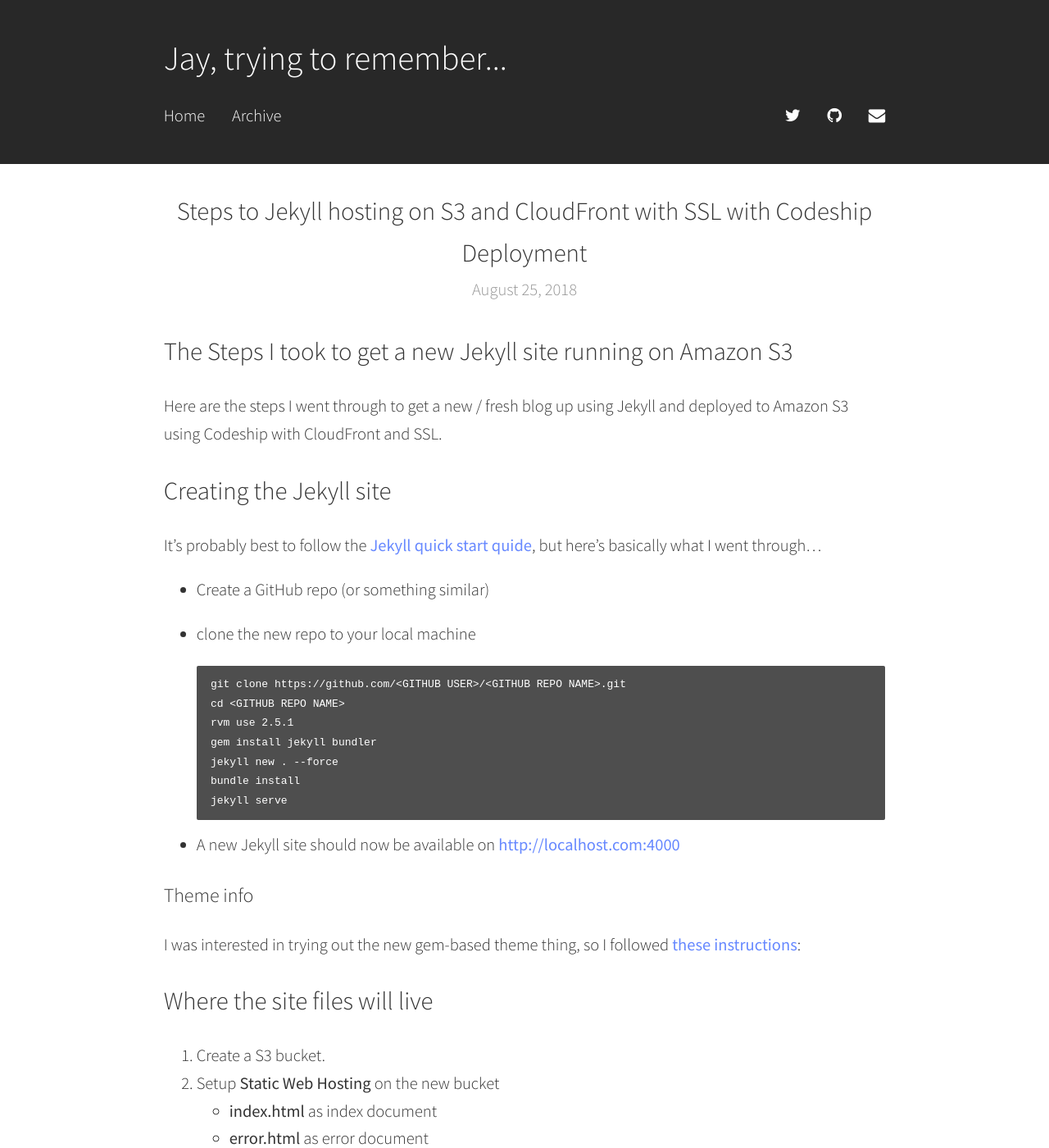
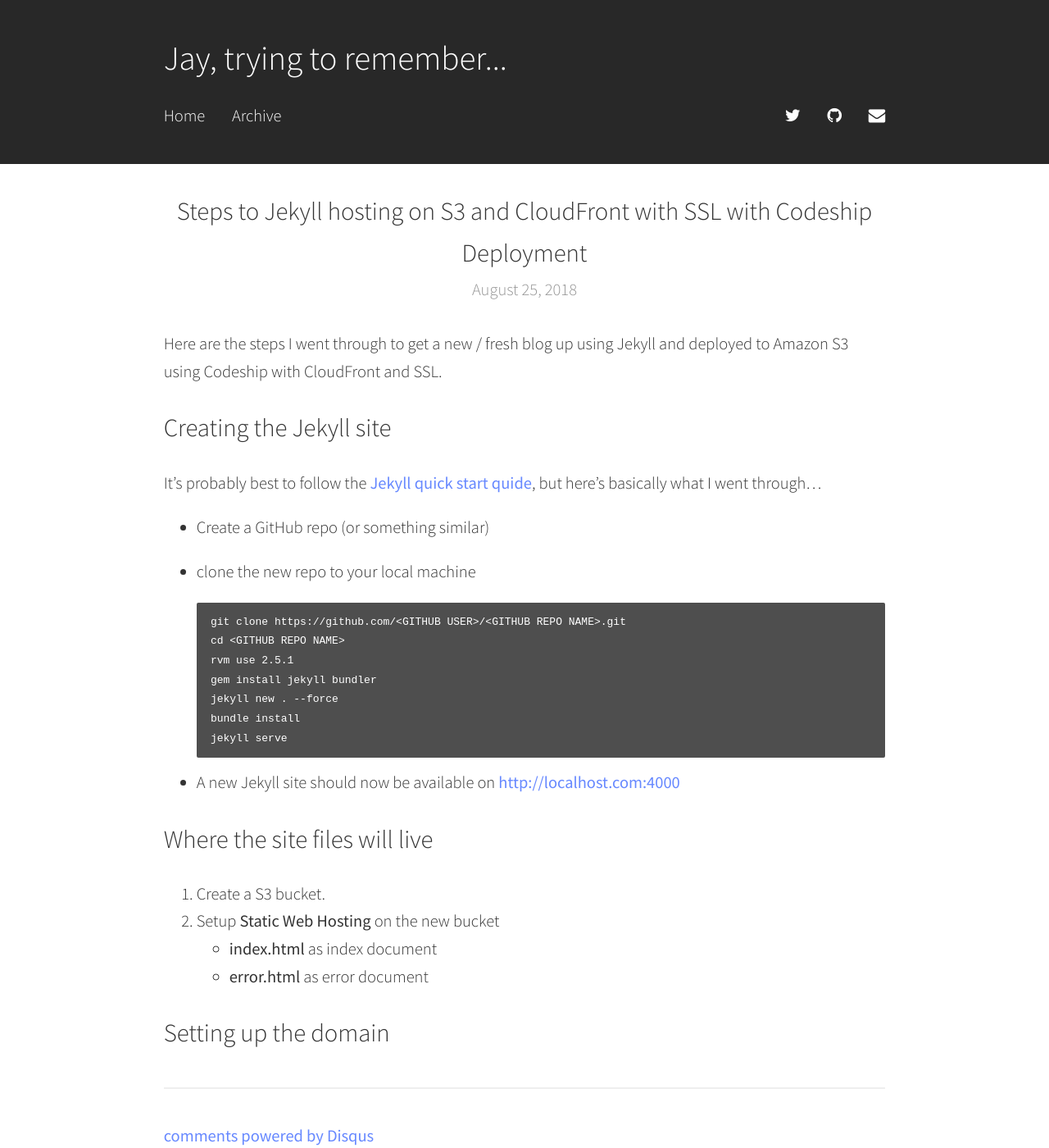
Before and after one commit to funkfinger/wigg.in, a Jekyll site: the page built from _posts/2018-08-25-steps-to-jekyll-hosting-on-s-and-cloudfront-with-ssl.md, in a window 1280 px wide and 1400 px high. Shown: the whole window at 82% size. Built offline with Jekyll 4.4.1, drawn with Linux system fonts in a browser that asks for light colours; comment, search, counter and statistics services are not loaded.

Commit message:
update to last post

```diff
--- a/_posts/2018-08-25-steps-to-jekyll-hosting-on-s-and-cloudfront-with-ssl.md
+++ b/_posts/2018-08-25-steps-to-jekyll-hosting-on-s-and-cloudfront-with-ssl.md
@@ -4,9 +4,6 @@
 comments: true
 date: 2018-08-25 16:40:09
 ---
-
-The Steps I took to get a new Jekyll site running on Amazon S3
-==============================================================
 
 Here are the steps I went through to get a new / fresh blog up using Jekyll and deployed to Amazon S3 using Codeship with CloudFront and SSL.
 
@@ -28,11 +25,6 @@
 
 * A new Jekyll site should now be available on [http://localhost.com:4000](http://localhost.com:4000)
 
-### Theme info ###
-
-I was interested in trying out the new gem-based theme thing, so I followed [these instructions](https://github.com/yizeng/jekyll-theme-simple-texture):
-
-
 Where the site files will live
 ------------------------------
 
```
